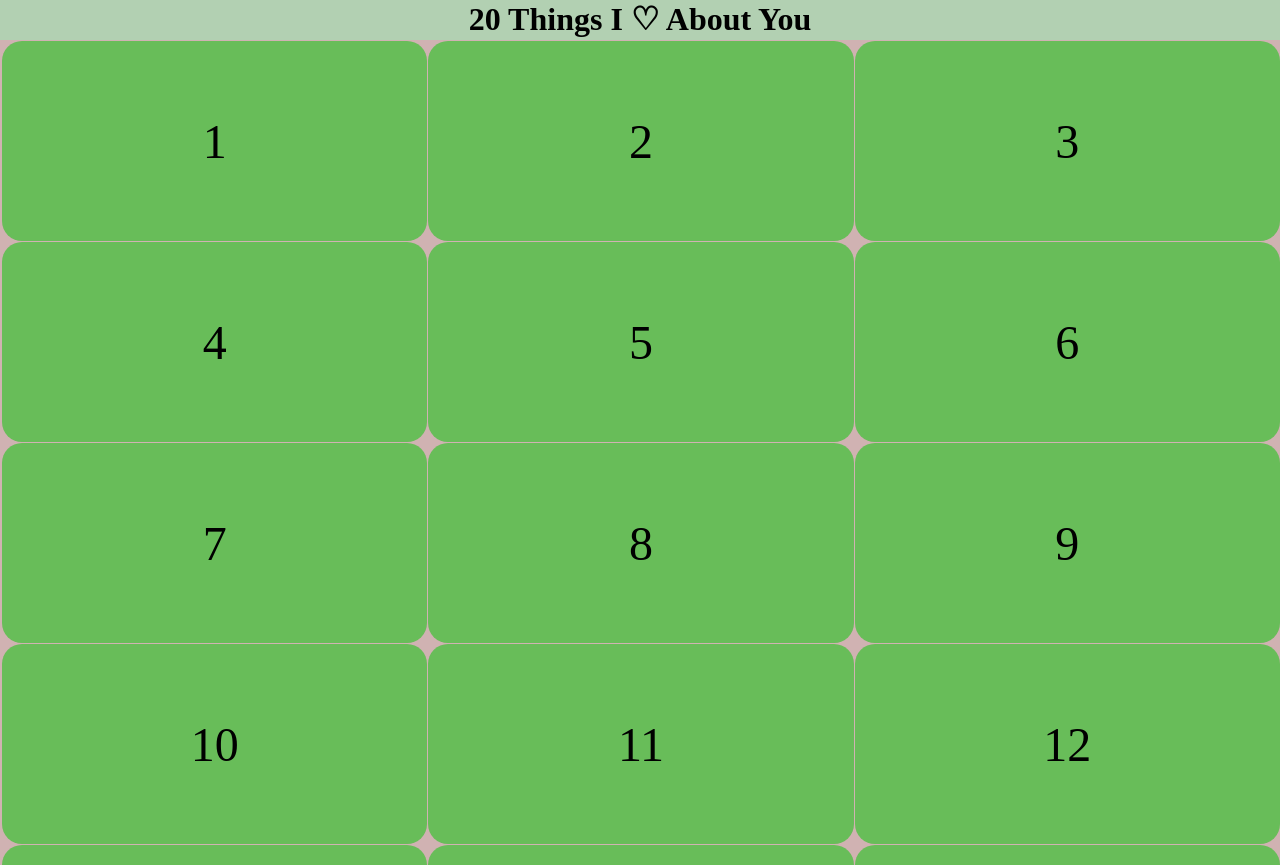
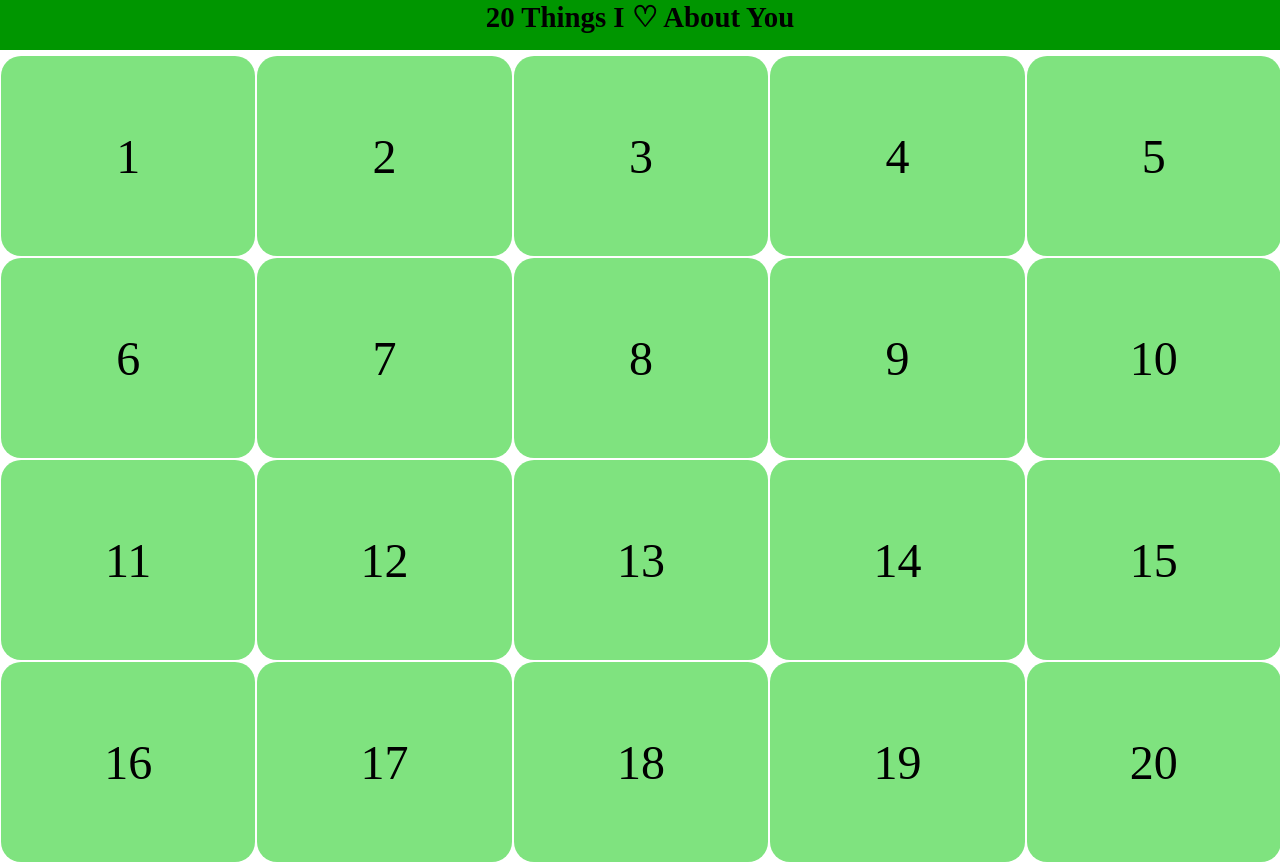
Before and after one commit to justinrhoyyy/bub, a plain HTML site: page index.html in a window 1280 px wide. Shown: the top 865 px of the page. Drawn offline with Linux system fonts and the light colour scheme.

Commit message:
update style.css

```diff
--- a/style.css
+++ b/style.css
@@ -8,23 +8,24 @@ html {
 }
 
 .title {
+  position: fixed;
   width: 100%;
-  height: 40px;
-  background-color: rgba(0,100,0,.3);
+  height: 50px;
+  background-color: rgba(0,150,0,1);
   text-align: center;
+  z-index: 100;
 }
 .title h1 {
-  font-size: 2rem;
+  font-size: 1.8rem;
 }
 
 .msg-container {
   display: grid;
-  grid-template-columns: repeat(3, 1fr);
+  grid-template-columns: repeat(4, 1fr);
   gap: 1px;
   width: 100%;
-  padding: 1px;
+  padding-top: 56px;
   height: auto;
-  background-color: rgba(100,0,0,.3);
 }
 .msg {
   position: relative;
@@ -50,6 +51,7 @@ html {
   align-items: center;
   justify-content: center;
   text-align: center;
+  padding: 5px;
   display: flex;
   backface-visibility: hidden;
 }
@@ -57,9 +59,17 @@ html {
   font-size: 3rem;
 }
 .card-back {
-  font-size: 1rem;
+  font-size: .8rem;
   transform: rotateY(180deg);
 }
 .msg:hover .msg-card {
   transform: rotateY(180deg);
 }
+
+@media only screen and (min-width: 900px) {
+  .msg-container {
+    display: grid;
+    grid-template-columns: repeat(5, 1fr);
+    gap: 2px;
+  }
+}
```
